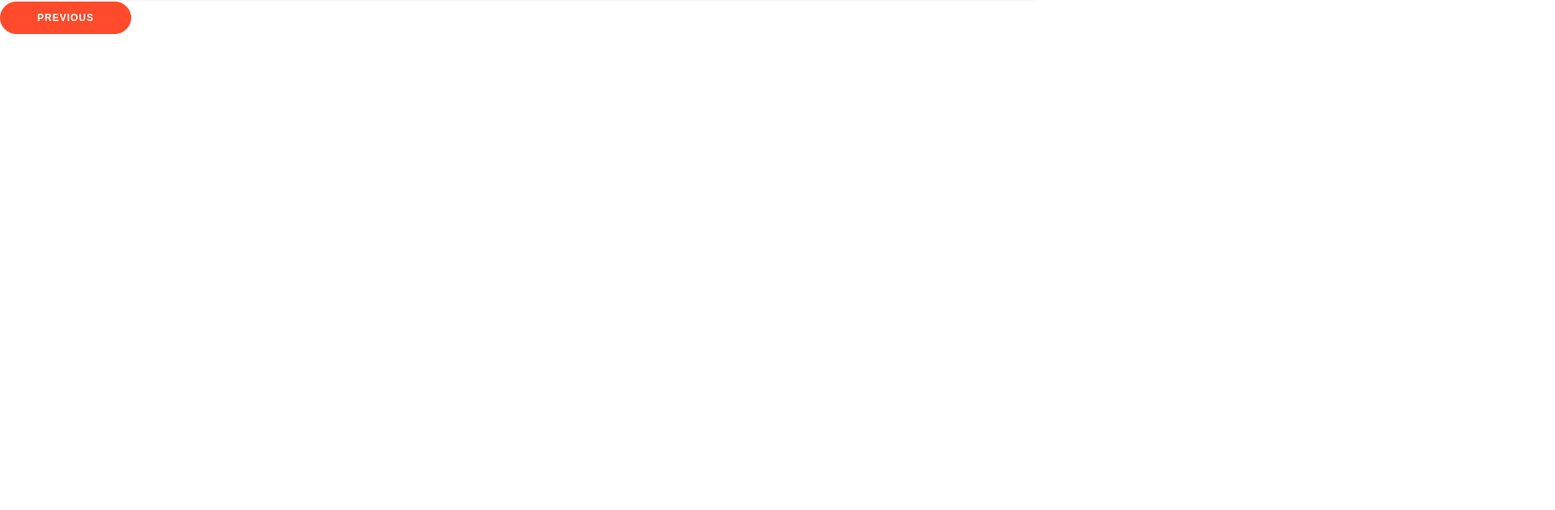
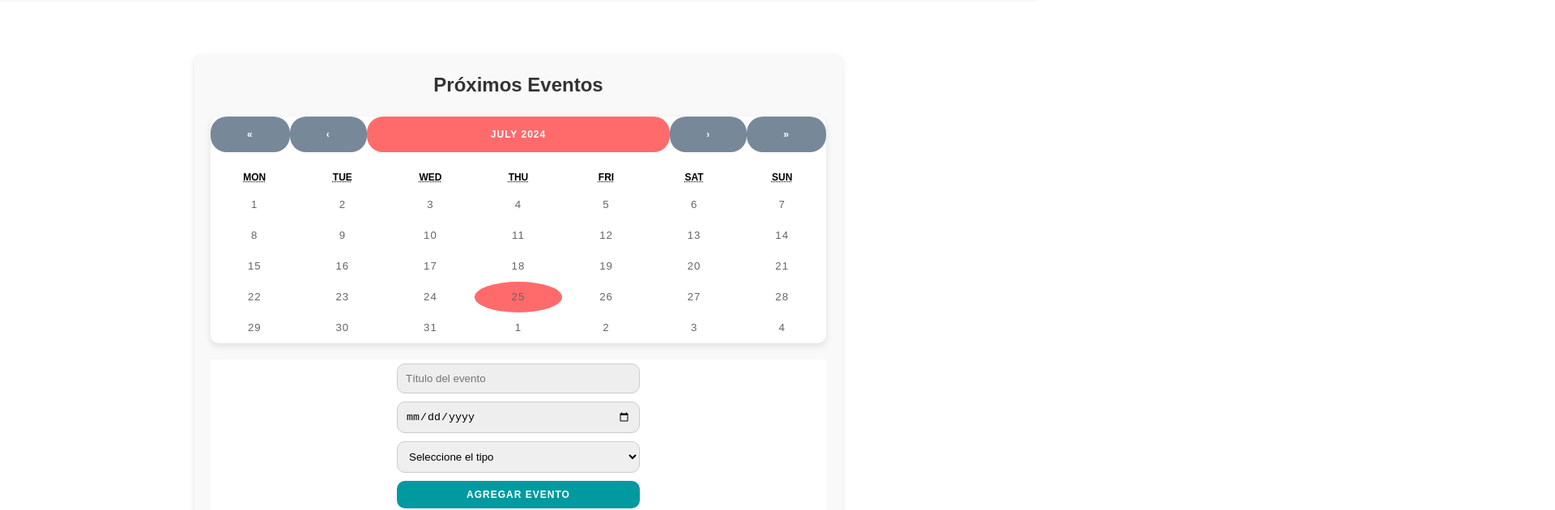
Before and after one commit to jorneycr/animaciones-moreno, a React (Create React App) app: page /calendar in a window 1280 px wide. Before the commit this address led to /. Shown: the part 68-698 px from the top of the page at 81% size, 1920 px wide, since content can reach past the window. Built offline with nearby package versions, Linux system fonts and the light colour scheme.

Commit message:
add event calendar component

```diff
--- a/src/App.js
+++ b/src/App.js
@@ -18,6 +18,7 @@ import Blog from './components/Blog';
 import Reviews from './components/Reviews';
 import GalleryAll from './components/GalleryAll';
 import PersonalDirectory from './components/PersonalDirectory';
+import EventCalendar from './components/EventCalendar';
 
 import despedidas from './assets/images/home/despedidas.jpg';
 import escolares from './assets/images/home/escolares.jpg';
@@ -171,6 +172,7 @@ function App() {
                     <Route path="/post/:id" element={<BlogPost />} />
                     <Route path="/login" element={<Login />} />
                     <Route path="/forgot-password" element={<ForgotPassword />} />
+                    <Route path="/calendar" element={<EventCalendar />} />
                     <Route path="/contact" element={<ContactForm />} />
                     <Route path="/reviews" element={<Reviews />} />
                     <Route path="/gallery" element={<GalleryAll />} />
--- a/src/components/EventCalendar.css
+++ b/src/components/EventCalendar.css
@@ -3,49 +3,142 @@
     background-color: #f9f9f9;
     border-radius: 10px;
     max-width: 800px;
-    margin: 0 auto;
+    margin: 5% auto;
     text-align: center;
+    box-shadow: 0 4px 8px rgba(0, 0, 0, 0.1);
+    transition: box-shadow 0.3s ease;
+}
+
+.calendar-container:hover {
+    box-shadow: 0 8px 16px rgba(0, 0, 0, 0.2);
 }
 
 .calendar-container h1 {
     color: #333;
     margin-bottom: 20px;
+    font-size: 1.5em;
 }
 
 .react-calendar {
     width: 100%;
     border: none;
+    border-radius: 10px;
+    overflow: hidden;
+    box-shadow: 0 4px 8px rgba(0, 0, 0, 0.1);
 }
 
 .react-calendar__tile {
     text-align: center;
+    padding: 10px;
+    border-radius: 50%;
+    transition: background-color 0.3s ease, transform 0.3s ease;
+}
+
+.react-calendar__tile:hover {
+    transform: scale(1.1);
 }
 
 .react-calendar__tile p {
     margin: 0;
     padding: 5px;
+    border-radius: 50%;
 }
 
-.highlight-escolar .react-calendar__tile {
+.highlight-escolar {
     background-color: #ffc107;
-    border-radius: 5px;
+    border-radius: 50%;
     color: white;
 }
 
-.highlight-familiar .react-calendar__tile {
+.highlight-familiar {
     background-color: #28a745;
-    border-radius: 5px;
+    border-radius: 50%;
     color: white;
 }
 
-.highlight-despedida .react-calendar__tile {
+.highlight-despedida {
     background-color: #17a2b8;
-    border-radius: 5px;
+    border-radius: 50%;
     color: white;
 }
 
-.highlight-boda .react-calendar__tile {
+.highlight-boda {
     background-color: #dc3545;
-    border-radius: 5px;
+    border-radius: 50%;
     color: white;
 }
+
+.highlight-graduación {
+    background-color: #6f42c1;
+    border-radius: 50%;
+    color: white;
+}
+
+.highlight-cumpleaños {
+    background-color: #fd7e14;
+    border-radius: 50%;
+    color: white;
+}
+
+.event-form {
+    display: flex;
+    flex-direction: column;
+    align-items: center;
+    margin-top: 20px;
+    transition: transform 0.3s ease;
+}
+
+.event-form input, .event-form select, .event-form button {
+    margin: 5px;
+    padding: 10px;
+    border-radius: 10px;
+    border: 1px solid #ccc;
+    width: 80%;
+    max-width: 300px;
+}
+
+.event-form button {
+    background-color: #009AA0;
+    color: white;
+    cursor: pointer;
+    border: none;
+}
+
+.event-form button:hover {
+    background-color: #215E6F;
+}
+
+button.react-calendar__tile.react-calendar__month-view__days__day.react-calendar__month-view__days__day--neighboringMonth {
+    color: #666;
+}
+
+button.react-calendar__tile.react-calendar__month-view__days__day {
+    color: #666;
+}
+
+button.react-calendar__navigation__label {
+    background: #ff6b6b;
+}
+
+button.react-calendar__tile.react-calendar__tile--now.react-calendar__tile--active.react-calendar__tile--range.react-calendar__tile--rangeStart.react-calendar__tile--rangeEnd.react-calendar__tile--rangeBothEnds.react-calendar__month-view__days__day {
+    background: #ff6b6b;
+}
+
+.react-calendar__year-view__months {
+    background: lightslategray;
+}
+
+button.react-calendar__navigation__arrow.react-calendar__navigation__prev-button {
+    background: lightslategray;
+}
+
+button.react-calendar__navigation__arrow.react-calendar__navigation__prev2-button {
+    background: lightslategray;
+}
+
+button.react-calendar__navigation__arrow.react-calendar__navigation__next-button {
+    background: lightslategray;
+}
+button.react-calendar__navigation__arrow.react-calendar__navigation__next2-button {
+    background: lightslategray;
+}
--- a/src/components/EventCalendar.js
+++ b/src/components/EventCalendar.js
@@ -3,16 +3,17 @@ import Calendar from 'react-calendar';
 import 'react-calendar/dist/Calendar.css';
 import './EventCalendar.css';
 
-const events = [
+const initialEvents = [
     { id: 1, title: 'Evento Escolar', date: new Date(2024, 7, 20), type: 'Escolar' },
     { id: 2, title: 'Evento Familiar', date: new Date(2024, 7, 25), type: 'Familiar' },
     { id: 3, title: 'Despedida', date: new Date(2024, 8, 5), type: 'Despedida' },
     { id: 4, title: 'Boda', date: new Date(2025, 0, 15), type: 'Boda' },
-    // Agrega más eventos según sea necesario
 ];
 
 const EventCalendar = () => {
     const [date, setDate] = useState(new Date());
+    const [events, setEvents] = useState(initialEvents);
+    const [newEvent, setNewEvent] = useState({ title: '', date: '', type: '' });
 
     const getTileContent = ({ date, view }) => {
         if (view === 'month') {
@@ -32,6 +33,40 @@ const EventCalendar = () => {
         }
     };
 
+    const handleInputChange = (e) => {
+        const { name, value } = e.target;
+        setNewEvent(prevState => ({ ...prevState, [name]: value }));
+    };
+
+    const handleAddEvent = (e) => {
+        e.preventDefault();
+        const { title, date, type } = newEvent;
+        const eventDate = new Date(date);
+
+        const now = new Date();
+        const timeDifference = (eventDate - now) / (1000 * 60 * 60 * 24); // days
+
+        if (type === 'Escolar' || type === 'Familiar') {
+            if (timeDifference < 14 || timeDifference > 60) {
+                alert('Las reservas para eventos escolares y familiares deben realizarse con al menos 2 semanas y no más de 2 meses de anticipación.');
+                return;
+            }
+        } else if (type === 'Despedida' || type === 'Social') {
+            if (timeDifference < 7 || timeDifference > 30) {
+                alert('Las reservas para despedidas y eventos sociales deben realizarse con al menos 1 semana y no más de 30 días de anticipación.');
+                return;
+            }
+        } else if (type === 'Boda' || type === 'Especial') {
+            if (timeDifference < 547 || timeDifference > 609) {
+                alert('Las reservas para bodas y eventos especiales deben realizarse con al menos 18 meses y no más de 20 meses de anticipación.');
+                return;
+            }
+        }
+
+        setEvents(prevEvents => [...prevEvents, { id: prevEvents.length + 1, title, date: eventDate, type }]);
+        setNewEvent({ title: '', date: '', type: '' });
+    };
+
     return (
         <section className="calendar-container">
             <h1>Próximos Eventos</h1>
@@ -41,6 +76,33 @@ const EventCalendar = () => {
                 tileContent={getTileContent}
                 tileClassName={getTileClass}
             />
+            <form className="event-form" onSubmit={handleAddEvent}>
+                <input
+                    type="text"
+                    name="title"
+                    value={newEvent.title}
+                    onChange={handleInputChange}
+                    placeholder="Título del evento"
+                    required
+                />
+                <input
+                    type="date"
+                    name="date"
+                    value={newEvent.date}
+                    onChange={handleInputChange}
+                    required
+                />
+                <select name="type" value={newEvent.type} onChange={handleInputChange} required>
+                    <option value="">Seleccione el tipo</option>
+                    <option value="Escolar">Escolar</option>
+                    <option value="Familiar">Familiar</option>
+                    <option value="Despedida">Despedida</option>
+                    <option value="Boda">Boda</option>
+                    <option value="Graduación">Graduación</option>
+                    <option value="Cumpleaños">Cumpleaños</option>
+                </select>
+                <button type="submit">Agregar Evento</button>
+            </form>
         </section>
     );
 };
```
